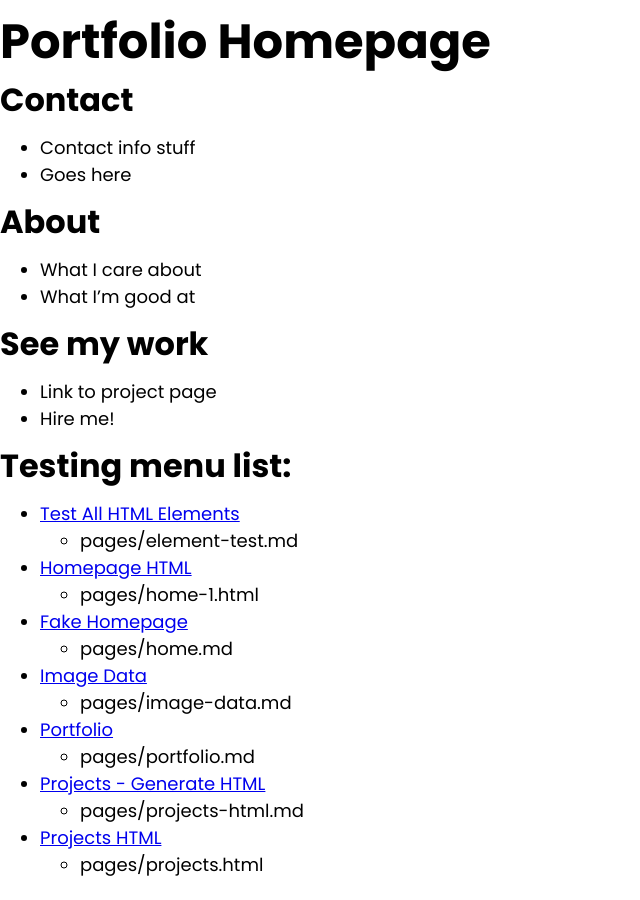
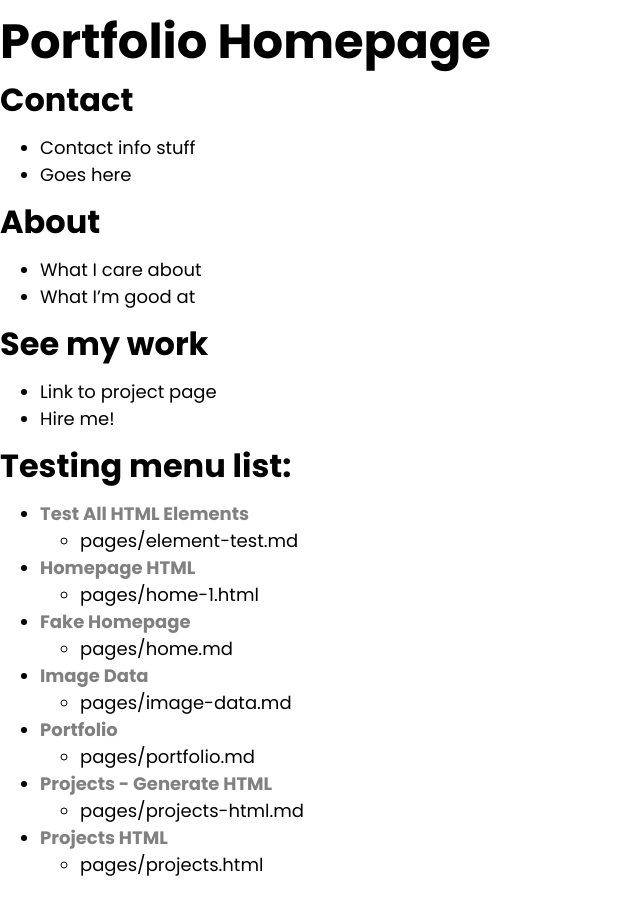
Before and after one commit to kbdonnally/katherinedoes.design, a Jekyll site: the page built from index.md, in a window 1280 px wide. Shown: the whole page, without its empty margins (0-640 px from the left). Built offline with Jekyll 4.4.1, drawn with Linux system fonts in a browser that asks for light colours; some web fonts are replaced; our own code applies the rules of GitHub Pages for plain Markdown files.

Commit message:
Add basic fonts styles to HTML elements SCSS file

```diff
--- a/assets/css/_sass/_layouts/_elements.scss
+++ b/assets/css/_sass/_layouts/_elements.scss
@@ -71,6 +71,17 @@ h4 {
 
 p, ul, ol, li, blockquote {  }
 
+a {
+	text-decoration: none;
+	font-weight: bold;
+	color: $halfgray;
+	transition: .3s color, .3s border;
+	&:hover, &:focus {
+		color: $textgray;
+		border-bottom: 1px solid $textgray;
+	}
+}
+
 blockquote {
 	color: $halfgray;
 }
```
